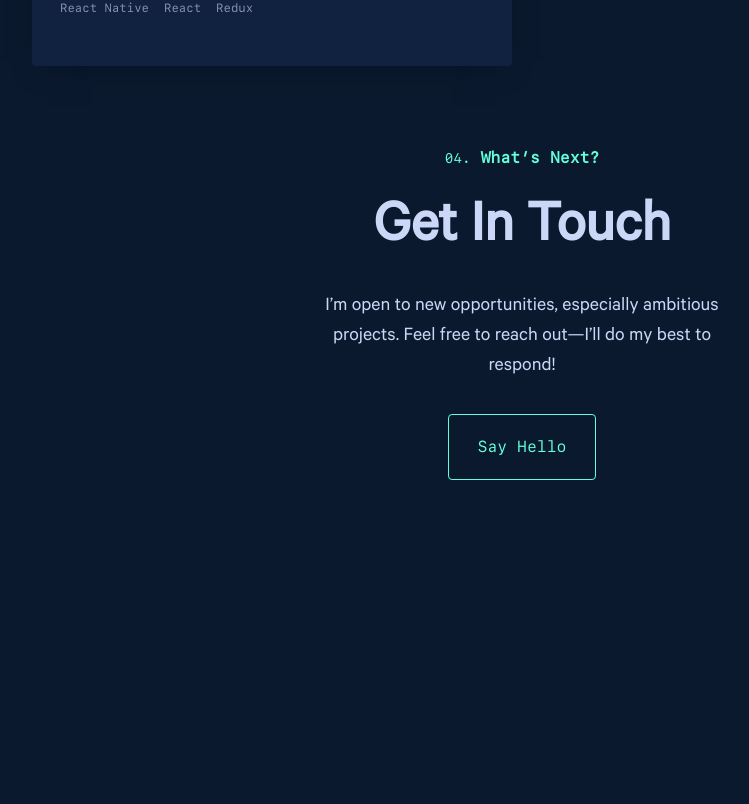
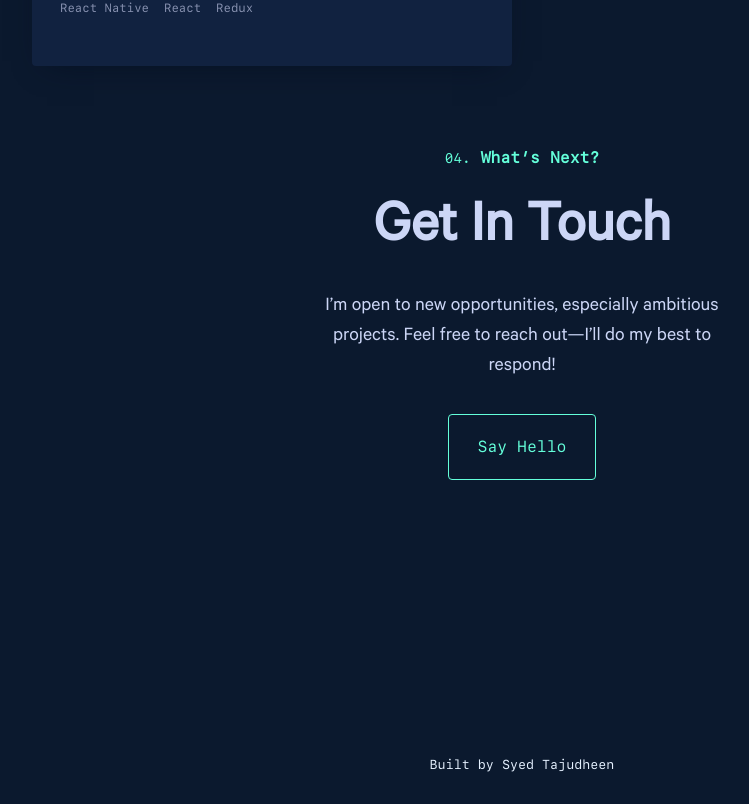
Before and after one commit to syedtajudheen/dev-portfolio, a Next.js app: page / in a window 1280 px wide. Shown: the part 3320-4124 px from the top of the page, without its empty margins (118-867 px from the left). Before the commit the page ends 4064 px from the top, so only its background shows below. Built offline with nearby package versions, Linux system fonts and the light colour scheme.

Commit message:
feat: Added footer text

```diff
--- a/src/app/page.tsx
+++ b/src/app/page.tsx
@@ -45,7 +45,7 @@ export default function Home() {
   };
 
   return (
-    <div className="grid grid-rows-[100px_1fr_20px] min-h-screen gap-16">
+    <div className="grid grid-rows-[100px_1fr_80px] min-h-screen gap-16">
       <GlobalStyle open={open} />
       <Header onClickMenu={handleMenuClick} />
       <SideWidget orientation="left" />
--- a/src/components/Contact.tsx
+++ b/src/components/Contact.tsx
@@ -7,9 +7,9 @@ type ContactProps = {
 
 export const Contact = ({ ref }: ContactProps) => {
   return (
-    <Section  ref={(el) => { ref.current["contact"] = el as HTMLDivElement; }}>
-    <Header>What’s Next?</Header>
-    <Title>Get In Touch</Title>
+    <Section ref={(el) => { ref.current["contact"] = el as HTMLDivElement; }}>
+      <Header>What’s Next?</Header>
+      <Title>Get In Touch</Title>
       <p>I’m open to new opportunities, especially ambitious projects. Feel free to reach out—I’ll do my best to respond!</p>
       <a href="mailto:syedtajudheen@live.com"><Button>Say Hello</Button></a>
 
@@ -28,7 +28,7 @@ const Section = styled.section`
   gap: 16px;
 
   @media(max-width: 768px) {
-    padding: 0 24px 100px 24px;
+    padding: 0 24px 0px 24px;
   }
   @media (min-width: 1080px) {
     padding: 80px 100px;
--- a/src/components/Footer.tsx
+++ b/src/components/Footer.tsx
@@ -6,14 +6,32 @@ import { FaXTwitter } from "react-icons/fa6";
 export const Footer = () => {
 
   return (
+    <FooterWrapper>
       <ListWrapper as="ul">
         <li><Link href="https://github.com/syedtajudheen" target="_blank" as="a"><FiGithub size={20} color="var(--light-slate)" /></Link></li>
         <li><Link href="https://www.instagram.com/syedtajudheen/" target="_blank" as="a"><FaInstagram size={20} color="var(--light-slate)" /></Link></li>
         <li><Link href="https://x.com/syedtajudheen" target="_blank" as="a"><FaXTwitter size={20} color="var(--light-slate)" /></Link></li>
         <li><Link href="https://www.linkedin.com/in/syed-tajudheen/" target="_blank" as="a"><FiLinkedin size={20} color="var(--light-slate)" /></Link></li>
       </ListWrapper>
+
+      <FooterText>Built by Syed Tajudheen</FooterText>
+    </FooterWrapper>
+
   )
 }
+
+const FooterWrapper = styled.footer`
+  display: flex;
+  flex-direction: column;
+  align-items: center;
+  justify-content: center;
+`;
+
+const FooterText = styled.div`
+  font-size: var(--fz-xs);
+  font-family: var(--font-mono);
+  text-align: center;
+`;
 
 const ListWrapper = styled.ul`
   display: flex;
@@ -21,8 +39,7 @@ const ListWrapper = styled.ul`
   justify-content: center;
   align-items: center;
   gap: 32px;
-  height: 100%;
-  padding-bottom: 32px;
+  padding-bottom: 24px;
   display: none;
 
   @media(max-width: 768px) {
```
Lines whose indentation alone changed are shown as unchanged.
